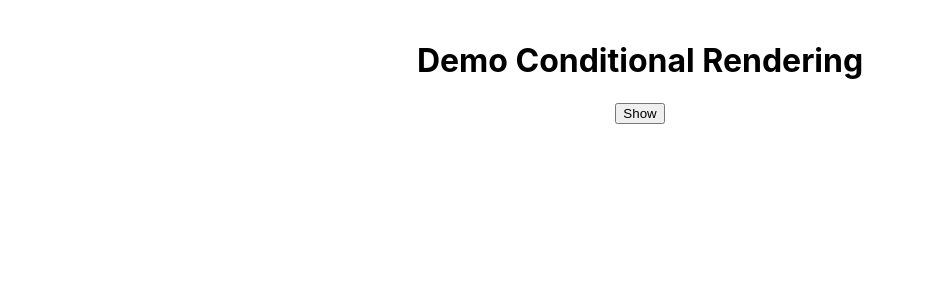
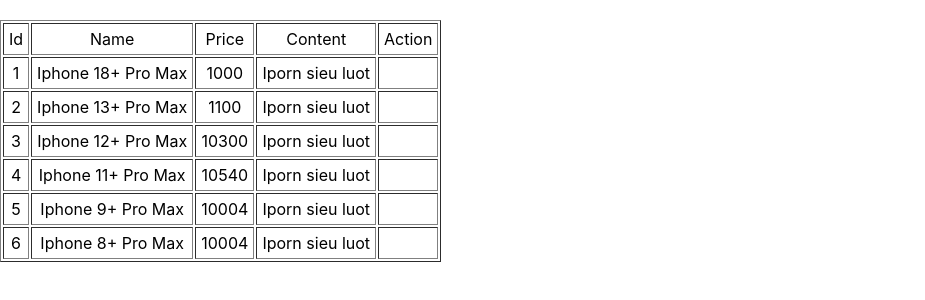
Before and after one commit to maytinhdian/myapp, a React (Create React App) app: page / in a window 1280 px wide. Shown: the top 300 px of the page, without its empty margins (0-925 px from the left). Built offline with nearby package versions, Linux system fonts and the light colour scheme.

Commit message:
25 Xử lý form

```diff
--- a/src/components/MyApp.jsx
+++ b/src/components/MyApp.jsx
@@ -1,11 +1,19 @@
 import React, { Component } from 'react'
 import '../App.css'
-
+import ProductListComponent from './ProductListComponent'
 class MyApp extends Component {
   constructor(props) {
     super(props)
     this.state = {
-      status: false
+      status: false,
+      products: [
+        { id: 1, name: 'Iphone 18+ Pro Max', price: 1000, content: 'Iporn sieu luot' },
+        { id: 2, name: 'Iphone 13+ Pro Max', price: 1100, content: 'Iporn sieu luot' },
+        { id: 3, name: 'Iphone 12+ Pro Max', price: 10300, content: 'Iporn sieu luot' },
+        { id: 4, name: 'Iphone 11+ Pro Max', price: 10540, content: 'Iporn sieu luot' },
+        { id: 5, name: 'Iphone 9+ Pro Max', price: 10004, content: 'Iporn sieu luot' },
+        { id: 6, name: 'Iphone 8+ Pro Max', price: 10004, content: 'Iporn sieu luot' }
+      ]
     }
   }
   handleShowHide() {
@@ -14,25 +22,27 @@
     })
   }
   render() {
-    let content
-    if (this.state.status === false) {
-      content = (
-        <div>
-          <button onClick={() => this.handleShowHide()}>Show</button>
-        </div>
-      )
-    } else {
-      content = (
-        <div>
-          <button onClick={() => this.handleShowHide()}>Hide</button>
-          <div>Show Content</div>
-        </div>
-      )
-    }
+    // let content
+    // if (this.state.status === false) {
+    //   content = (
+    //     <div>
+    //       <button onClick={() => this.handleShowHide()}>Show</button>
+    //     </div>
+    //   )
+    // } else {
+    //   content = (
+    //     <div>
+    //       <button onClick={() => this.handleShowHide()}>Hide</button>
+    //       <div>Show Content</div>
+    //     </div>
+    //   )
+    // }
     return (
       <div className="App">
-        <h1>Demo Conditional Rendering</h1>
-        <div>{content}</div>
+        {/* <h1>Demo Conditional Rendering</h1>
+        <div>{content}</div> */}
+
+        <ProductListComponent products={this.state.products} />
       </div>
     )
   }
--- /dev/null
+++ b/src/components/ProductListComponent.jsx
@@ -0,0 +1,40 @@
+import React, { Component } from 'react'
+
+class ProductListComponent extends Component {
+  render() {
+    console.log('>>>>>>>>>check props: ', this.props)
+
+    let products = this.props.products
+
+    return (
+      <div>
+        <table cellPadding={5} cellSpacing={2} border={1}>
+          <thead>
+            <tr>
+              <td>Id</td>
+              <td>Name</td>
+              <td>Price</td>
+              <td>Content</td>
+              <td>Action</td>
+            </tr>
+          </thead>
+          <tbody>
+            {products.map((product, index) => {
+              return (
+                <tr key={product.id}>
+                  <td>{product.id}</td>
+                  <td>{product.name}</td>
+                  <td>{product.price}</td>
+                  <td>{product.content}</td>
+                  <td></td>
+                </tr>
+              )
+            })}
+          </tbody>
+        </table>
+      </div>
+    )
+  }
+}
+
+export default ProductListComponent
```
